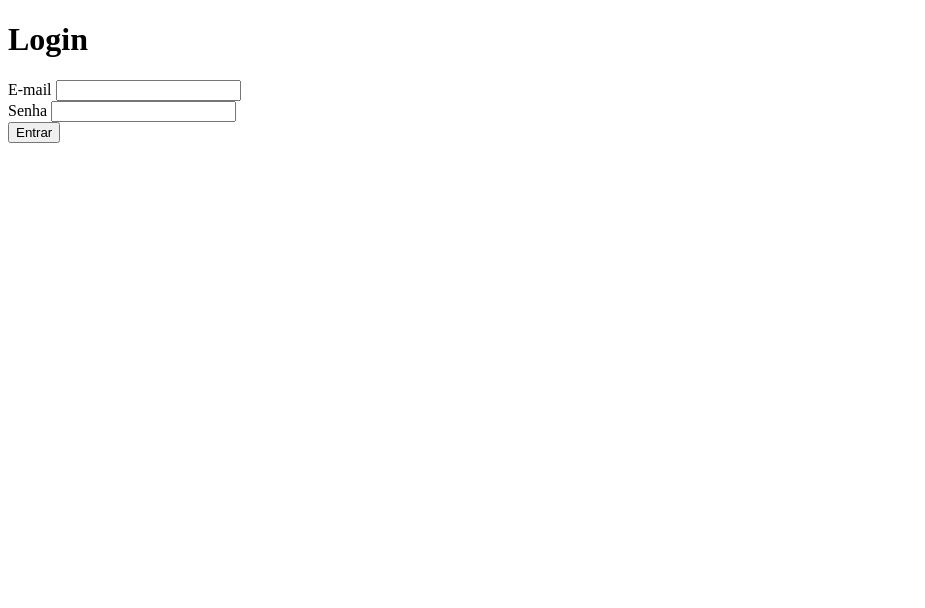
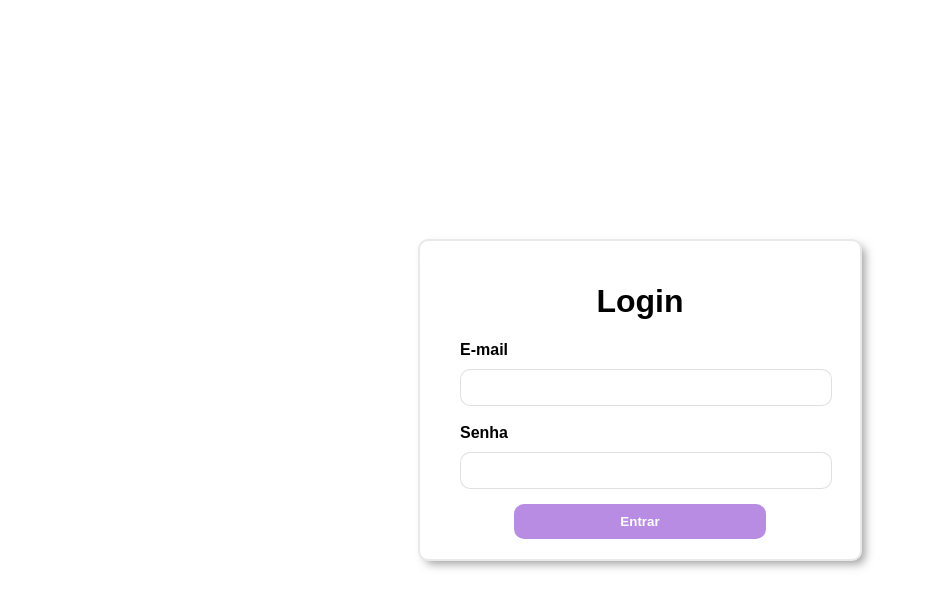
Before and after one commit to Marukoalitini/PUCPR-BSI, a plain HTML site: page 1º Período/Experiência Criativa/Login/login.html in a window 1280 px wide. Shown: the whole page, without its empty margins (0-925 px from the left). Drawn offline with Linux system fonts and the light colour scheme; a web font is replaced by a local one.

Commit message:
atualizar login

```diff
--- a/1º Período/Experiência Criativa/Login/login.css
+++ b/1º Período/Experiência Criativa/Login/login.css
@@ -0,0 +1,56 @@
+*{
+    font-family: "Teachers", sans-serif;
+    font-weight: 600;
+    font-style: normal;
+    font-stretch: normal;
+    font-optical-sizing: auto;
+
+}
+body{
+    margin: 0;
+    padding: 0;
+    min-height: 100vh;
+    display: flex;
+    justify-content: center;
+    align-items: center;
+}
+
+.container{
+    width:400px;
+    padding: 20px;
+    border: 2px solid rgba(158, 158, 158, 0.233);
+    display: flex;
+    flex-direction: column;
+    justify-content: center;
+    align-items: center;
+    border-radius: 10px;
+    box-shadow: 5px 5px 10px -2px  rgba(99, 99, 99, 0.616);
+
+}
+form{
+    width: 90%;
+    display: flex;
+    flex-direction: column;
+    justify-content: center;
+    align-items: center;
+}
+input[type="submit"]{
+    margin-top:15px;
+    padding: 10px;
+    width: 70%;
+    border-radius: 10px;
+    background-color: rgb(184, 140, 226);
+    border: none;
+    color: white;
+    cursor: pointer;
+}
+input[type="password"], input[type="email"]{
+    margin-top: 10px;
+    padding: 10px 5px 10px 5px;
+    width: 100%;
+    border-radius: 10px;
+    border: 1px solid rgba(175, 175, 175, 0.39);
+}
+.input-field{
+    width: 100%;
+}
--- a/1º Período/Experiência Criativa/Login/login.html
+++ b/1º Período/Experiência Criativa/Login/login.html
@@ -7,7 +7,7 @@
     <link rel="stylesheet" href="login.css">
     <link rel="preconnect" href="https://fonts.googleapis.com">
     <link rel="preconnect" href="https://fonts.gstatic.com" crossorigin>
-    <link href="https://fonts.googleapis.com/css2?family=Poppins:ital,wght@0,100;0,200;0,300;0,400;0,500;0,600;0,700;0,800;0,900;1,100;1,200;1,300;1,400;1,500;1,600;1,700;1,800;1,900&display=swap" rel="stylesheet">
+    <link href="https://fonts.googleapis.com/css2?family=Teachers:ital,wght@0,400..800;1,400..800&display=swap" rel="stylesheet">
 </head>
 <body>
     <div class="container">
@@ -16,11 +16,12 @@
 
             <div class="input-field">
                 <div class="user">
-                    <label>E-mail</label>
+                    <label>E-mail</label><br>
                     <input type="email" name="email" id="email" required>
                 </div>
                 <div class="password">
-                    <label>Senha</label>
+                    <br>
+                    <label>Senha</label><br>
                     <input type="password" name="senha" id="senha" required>
                 </div>
             </div>
```
